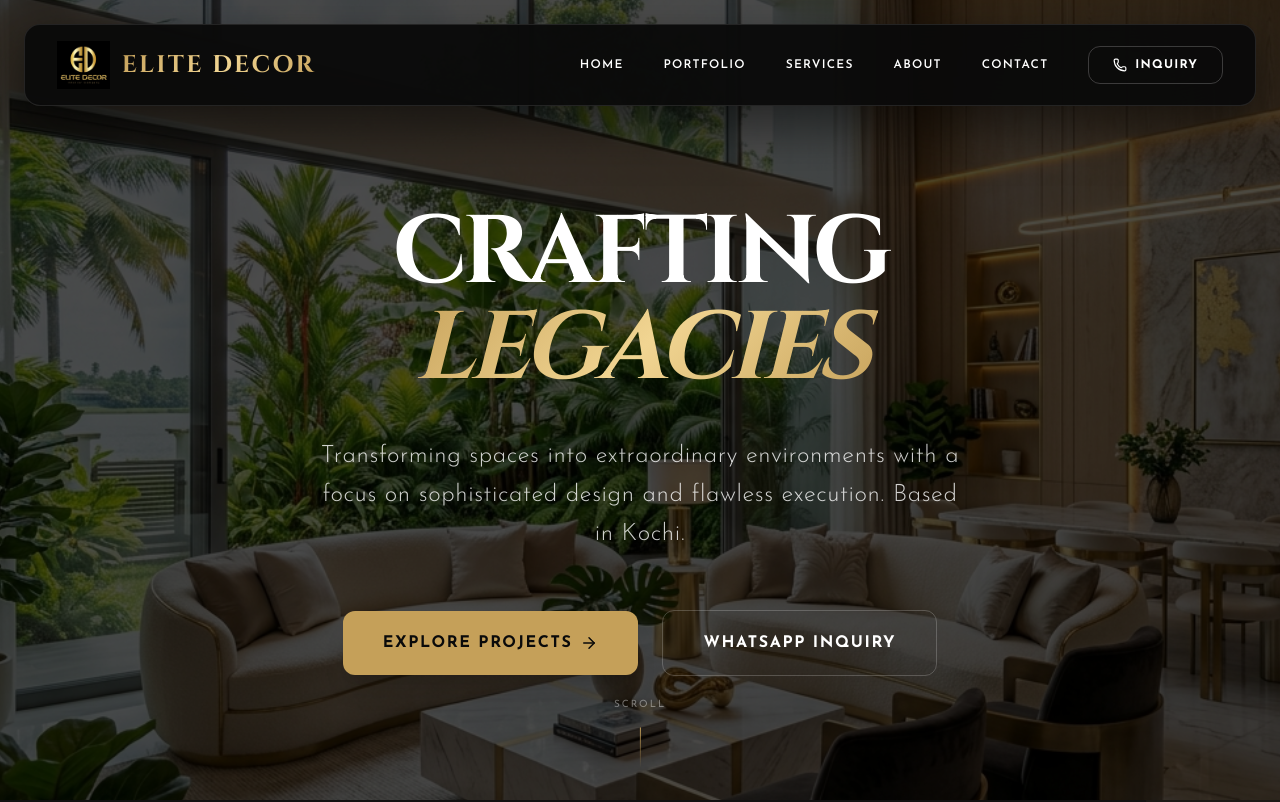
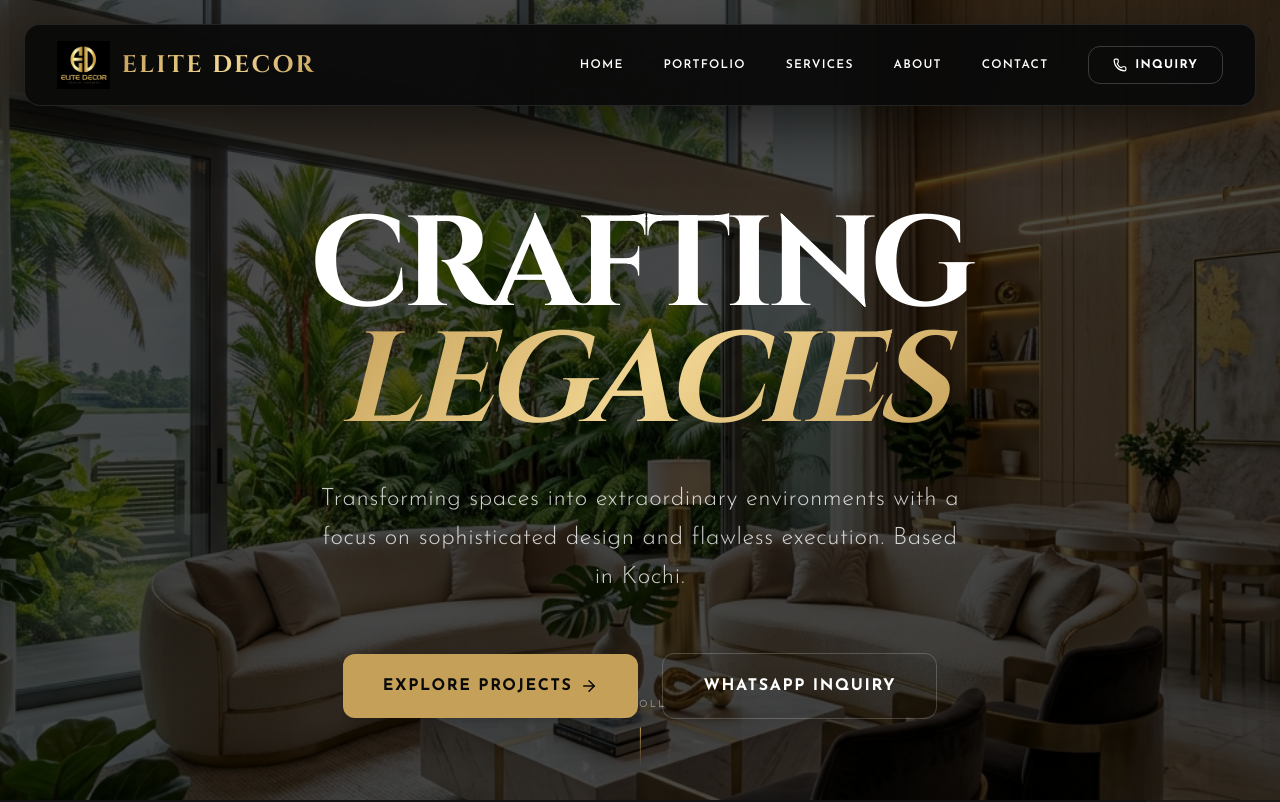
Before and after one commit to Roshan-RPN/Elite_decor, a Next.js app: page / in a window 1280 px wide. Shown: the top 802 px of the page. Built offline with nearby package versions, Linux system fonts and the light colour scheme.

Commit message:
Fix: Adjust hero content padding to avoid Navbar overlap

```diff
--- a/src/app/page.tsx
+++ b/src/app/page.tsx
@@ -81,14 +81,14 @@ export default function HomePage() {
             />
           </motion.div>
 
-          <div className="relative z-20 max-w-7xl mx-auto text-center space-y-6 md:space-y-10">
+          <div className="relative z-20 max-w-7xl mx-auto text-center space-y-6 md:space-y-10 pt-20 md:pt-32">
             <motion.div
               initial={{ opacity: 0, y: 30 }}
               animate={{ opacity: 1, y: 0 }}
               transition={{ duration: 0.8, ease: "easeOut" }}
-              className="flex flex-col items-center mt-12 md:mt-20"
+              className="flex flex-col items-center"
             >
-              <h1 className="text-5xl md:text-7xl lg:text-8xl font-heading font-bold leading-[1] md:leading-[1] tracking-tighter text-white uppercase flex flex-col items-center">
+              <h1 className="text-5xl md:text-8xl lg:text-9xl font-heading font-bold leading-[1.1] md:leading-[0.9] tracking-tighter text-white uppercase flex flex-col items-center">
                 <motion.span
                   initial={{ opacity: 0, x: -30 }}
                   animate={{ opacity: 1, x: 0 }}
```
